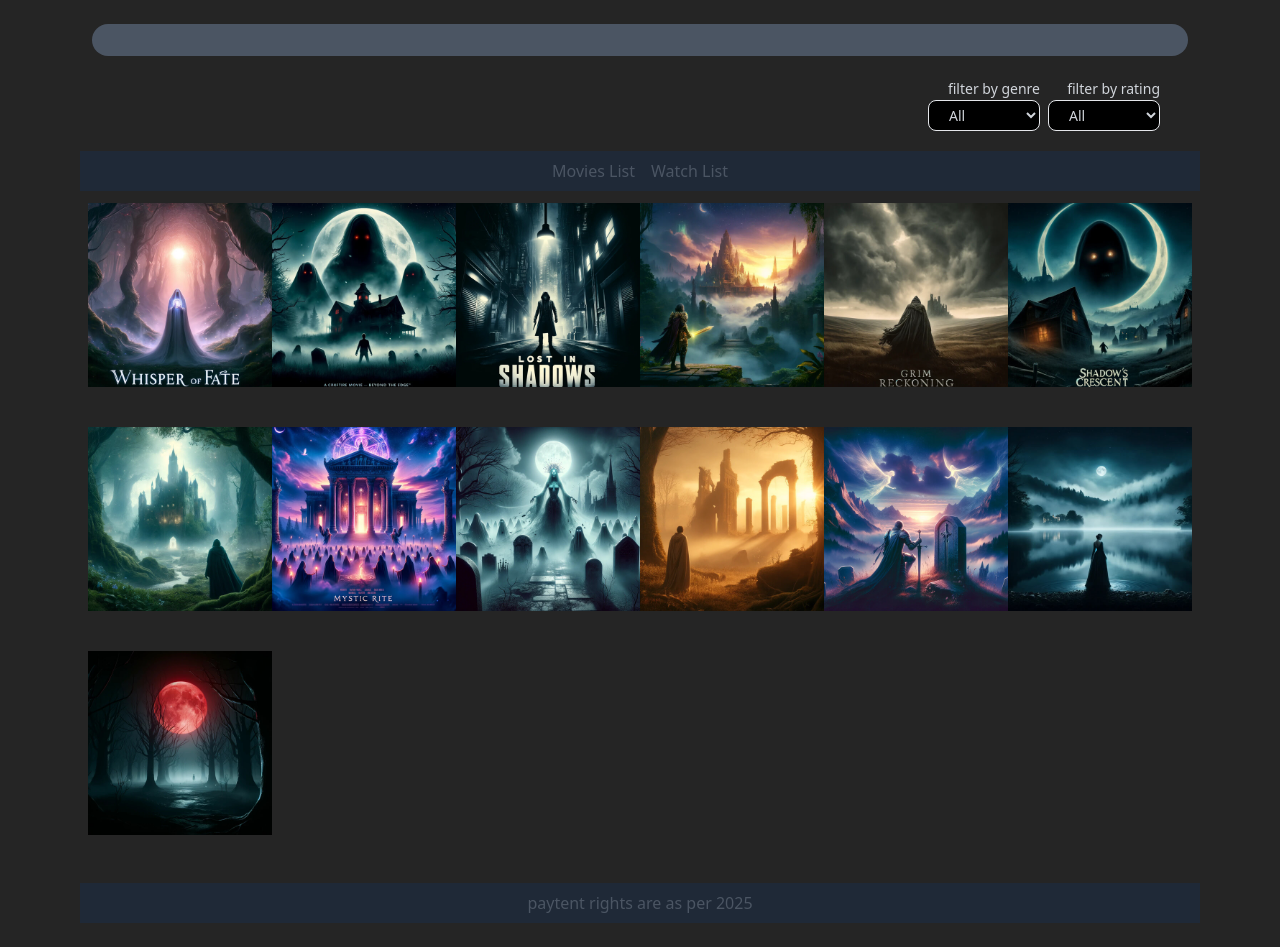
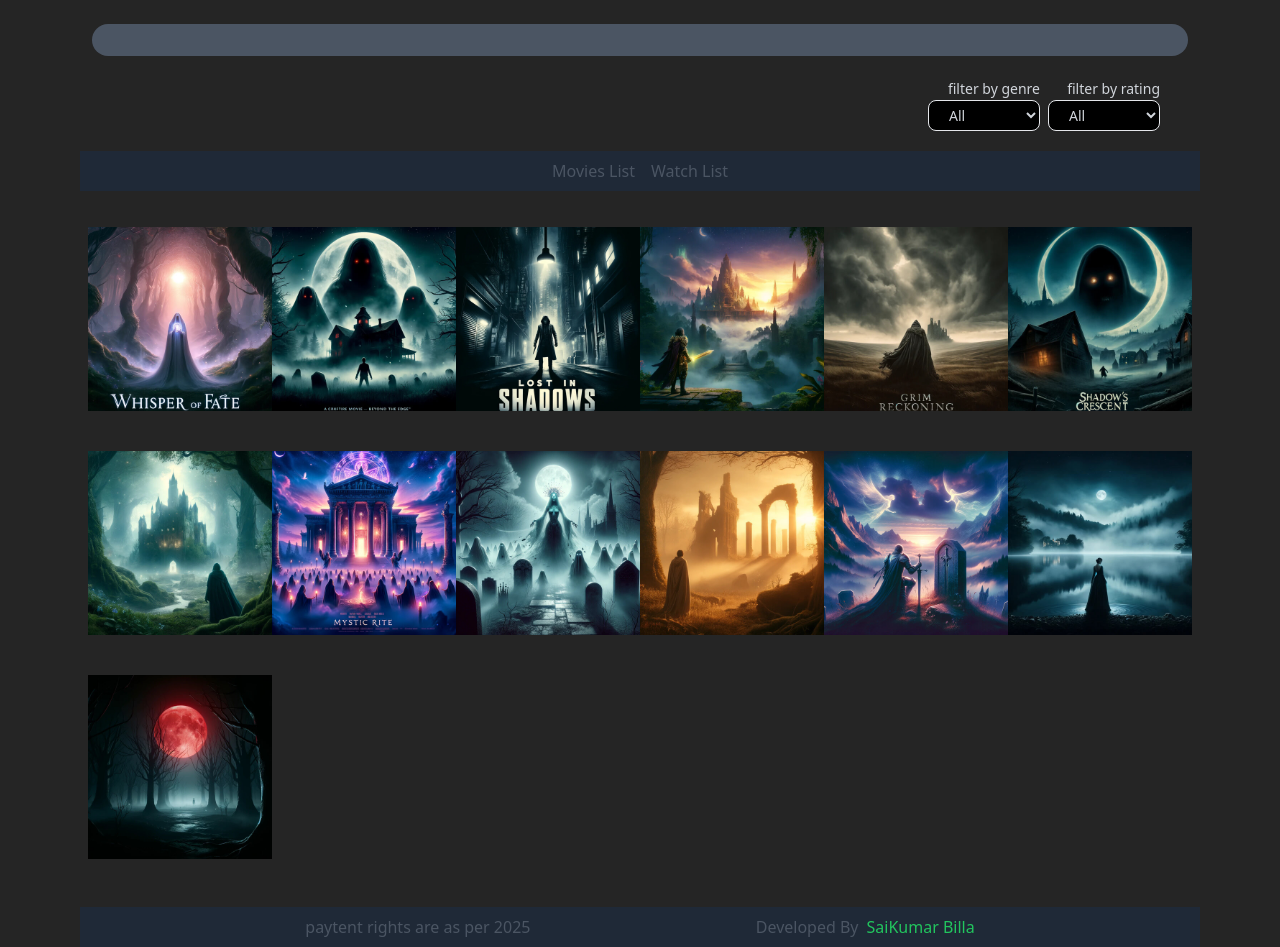
Before and after one commit to Monkey-D-Luffy-s/MovieDux, a React (Create React App) app: page / in a window 1280 px wide. Shown: the part 80-1027 px from the top of the page. Before the commit the page ends 1003 px from the top, so only its background shows below. Built offline with nearby package versions, Linux system fonts and the light colour scheme.

Commit message:
pushing new changes

```diff
--- a/package.json
+++ b/package.json
@@ -3,6 +3,10 @@
   "version": "0.1.0",
   "private": true,
   "dependencies": {
+    "@fortawesome/free-brands-svg-icons": "^6.7.1",
+    "@fortawesome/free-regular-svg-icons": "^6.7.1",
+    "@fortawesome/free-solid-svg-icons": "^6.7.1",
+    "@fortawesome/react-fontawesome": "^0.2.2",
     "@reduxjs/toolkit": "^2.3.0",
     "@testing-library/jest-dom": "^5.17.0",
     "@testing-library/react": "^13.4.0",
@@ -10,6 +14,7 @@
     "react": "^18.3.1",
     "react-dom": "^18.3.1",
     "react-redux": "^9.1.2",
+    "react-router-dom": "^7.0.1",
     "react-scripts": "5.0.1",
     "web-vitals": "^2.1.4"
   },
--- /dev/null
+++ b/src/InnerApp.js
@@ -0,0 +1,14 @@
+import React from "react";
+import App from "./App";
+import { createBrowserRouter, RouterProvider } from "react-router-dom";
+import Videoplayer from "./components/Videoplayer";
+
+const routes = createBrowserRouter([
+  { path: "/", element: <App /> },
+  { path: "/video", element: <Videoplayer /> },
+]);
+function InnerApp() {
+  return <RouterProvider router={routes}></RouterProvider>;
+}
+
+export default InnerApp;
--- a/src/components/Footer.jsx
+++ b/src/components/Footer.jsx
@@ -3,8 +3,12 @@ import React from "react";
 function Footer() {
   const currentYear = new Date().getFullYear();
   return (
-    <div className="flex justify-center py-2 bg-gray-800 text-gray-600">
+    <div className="flex justify-evenly py-2 bg-gray-800 text-gray-600">
       <p>{`paytent rights are as per ${currentYear} `}</p>
+      <p className="flex gap-2">
+        Developed By
+        <p className="text-green-500"> SaiKumar Billa</p>
+      </p>
     </div>
   );
 }
--- a/src/components/Header.jsx
+++ b/src/components/Header.jsx
@@ -4,6 +4,7 @@ import GridComponent from "./GridComponent";
 import { useSelector } from "react-redux";
 import { useState } from "react";
 import Filters from "./Filters";
+import Videoplayer from "./Videoplayer";
 
 function Header() {
   const movies = useSelector((state) => state.movies.movies);
@@ -30,12 +31,12 @@ function Header() {
     content = movies.filter((movie) => movie.watchlist === 0);
   }
 
-  if (selectGenreOption != "" && selectGenreOption != "All") {
+  if (selectGenreOption !== "" && selectGenreOption !== "All") {
     content = content.filter(
       (movie) => movie.genre === selectGenreOption.toLowerCase()
     );
   }
-  if (selectRatingOption != "" && selectRatingOption != "All") {
+  if (selectRatingOption !== "" && selectRatingOption !== "All") {
     let ratings = selectRatingOption.split("-");
     console.log(ratings);
     content = content.filter(
@@ -46,7 +47,7 @@ function Header() {
   function hanldesearch(searchtext) {
     setSearchText(searchtext);
   }
-  if (searchText != "") {
+  if (searchText !== "") {
     console.log(searchText);
     content = content.filter((movie) =>
       movie.title.toLowerCase().includes(searchText.toLowerCase())
@@ -78,7 +79,7 @@ function Header() {
           options={ratings}
         />
       </div>
-      <div>
+      <div className="flex flex-col gap-4">
         <Navbar setlist={setListype} />
         <GridComponent movies={content} />
       </div>
--- a/src/components/MovieTile.jsx
+++ b/src/components/MovieTile.jsx
@@ -1,4 +1,5 @@
 import React from "react";
+import { Link } from "react-router-dom";
 import { useDispatch } from "react-redux";
 import { UpdateMovie } from "../Slices/MoviesSlice";
 
@@ -13,15 +14,19 @@ function MovieTile({ movie }) {
       })
     );
   }
+
   return (
-    <div className="flex flex-col group relative duration-500 max-w-48 h-[110%] overflow-hidden hover:scale-110 gap-2 mb-10">
+    <Link
+      className="flex flex-col group relative duration-500 max-w-48 h-[110%] overflow-hidden hover:scale-110 gap-2 mb-10"
+      to="/video"
+    >
       <img src={`/images/${movie.image}`} className="transition-transform" />
       <div className="absolute mt-2 flex flex-col opacity-0 group-hover:opacity-100 transition duration-500 justify-center items-center">
         <button
           className="bg-blue-500 rounded-md text-white px-4 text-sm py-1 hover:bg-blue-400"
           onClick={handlewatchList}
         >
-          {movie.watchlist == 0
+          {movie.watchlist === 0
             ? "Add to watch list"
             : "Remove from watch list"}
         </button>
@@ -31,7 +36,7 @@ function MovieTile({ movie }) {
           <p>Ratinmg: {movie.rating}</p>
         </div>
       </div>
-    </div>
+    </Link>
   );
 }
 
--- /dev/null
+++ b/src/components/Videoplayer.jsx
@@ -0,0 +1,55 @@
+import React, { useState } from "react";
+import { useRef } from "react";
+import src from "../Assets/Manoj.mp4";
+import { FontAwesomeIcon } from "@fortawesome/react-fontawesome";
+
+import { faPlay, faPause, faExpand } from "@fortawesome/free-solid-svg-icons";
+
+function Videoplayer({ title }) {
+  const [isPlaying, setIsPlaying] = useState(true);
+  const videoRef = useRef(null);
+
+  const handlePlay = () => {
+    setIsPlaying((prev) => !prev);
+    if (isPlaying) {
+      videoRef.current.play();
+    } else {
+      videoRef.current.pause();
+    }
+  };
+  const handleFullscreen = () =>
+    videoRef.current.requestFullscreen && videoRef.current.requestFullscreen();
+
+  return (
+    <div className="flex flex-col items-center bg-gray-800 p-4 rounded-lg shadow-lg">
+      <h1 className="text-lg font-semibold text-white mb-4">{title}</h1>
+      <video
+        ref={videoRef}
+        className="w-full max-w-2xl rounded-md shadow-md"
+        src={src}
+        controls={false}
+      />
+      <div className="flex space-x-4 mt-4">
+        <button
+          onClick={handlePlay}
+          className="px-4 py-2 rounded hover:bg-gray-600 transition"
+        >
+          {isPlaying ? (
+            <FontAwesomeIcon icon={faPlay} />
+          ) : (
+            <FontAwesomeIcon icon={faPause} />
+          )}
+        </button>
+
+        <button
+          onClick={handleFullscreen}
+          className="px-4 py-2 rounded hover:bg-gray-600 transition"
+        >
+          <FontAwesomeIcon icon={faExpand} />
+        </button>
+      </div>
+    </div>
+  );
+}
+
+export default Videoplayer;
--- a/src/index.js
+++ b/src/index.js
@@ -1,7 +1,7 @@
 import React from "react";
 import ReactDOM from "react-dom/client";
 import "./index.css";
-import App from "./App";
+import InnerApp from "./InnerApp";
 import reportWebVitals from "./reportWebVitals";
 import { Provider } from "react-redux";
 import store from "./Slices/MoviesStore";
@@ -10,7 +10,7 @@ const root = ReactDOM.createRoot(document.getElementById("root"));
 root.render(
   <React.StrictMode>
     <Provider store={store}>
-      <App />
+      <InnerApp />
     </Provider>
   </React.StrictMode>
 );
```
Also changed, not shown: 2 other files (tests, documents, lock files or other folders).
